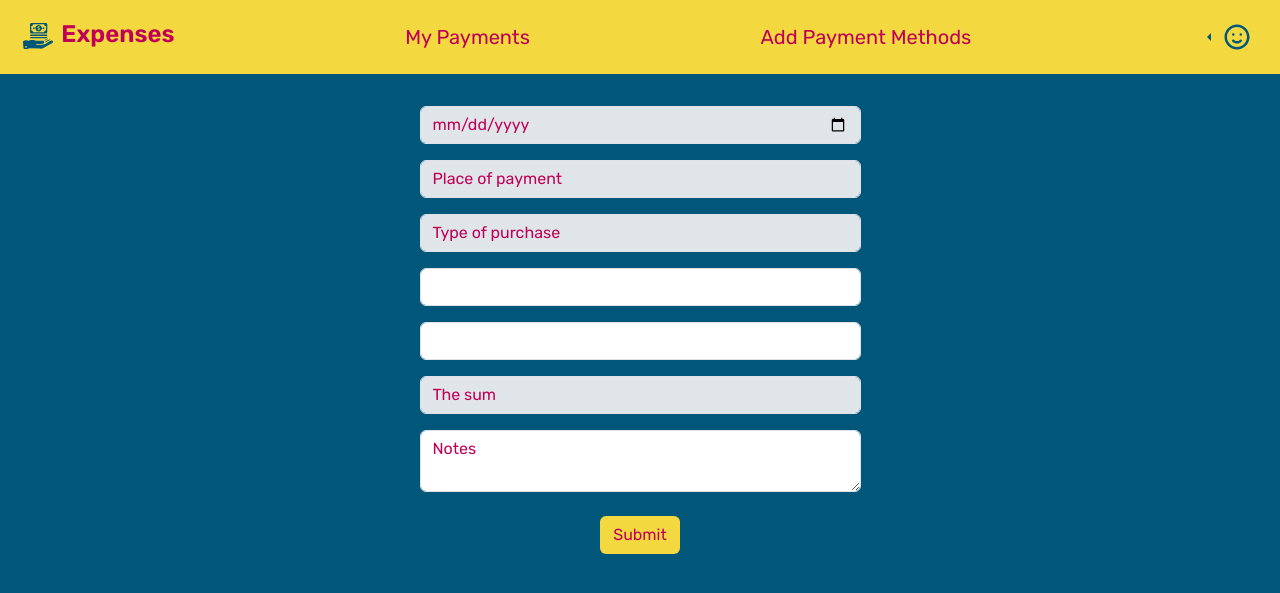
After one commit to basnaly/expenses, a Django app: page /create_payment in a window 1280 px wide. The commit adds this page. Shown: the top 593 px of the page. Run offline with Django 4.2, Linux system fonts and the light colour scheme; the visitor is signed in with stand-in values (Sample User, id 1); data comes from the database, SQL or seed files in the repository; lists and menus that the app fills with data are empty.

Commit message:
Add payment model and form, create_payment function method get, payment.html file, styling

```diff
--- a/expenses/forms.py
+++ b/expenses/forms.py
@@ -34,3 +34,13 @@ class ProfileForm(forms.Form):
     current_password = forms.CharField(widget=forms.PasswordInput(attrs={'placeholder': 'Current Password', 'class': 'form-control'}), label='', validators=[password_validation.validate_password])
     new_password = forms.CharField(widget=forms.PasswordInput(attrs={'placeholder': 'New Password', 'class': 'form-control'}), label='',required=False, validators=[password_validation.validate_password])
     confirmation = forms.CharField(widget=forms.PasswordInput(attrs={'placeholder': 'Confirmtion', 'class': 'form-control'}), label='', required=False, validators=[password_validation.validate_password])
+
+
+class PaymentForm(forms.Form):
+    payment_date = forms.DateField(widget=forms.DateInput(attrs={'type': 'date', 'class': 'form-control mb-3'}), label='')
+    place = forms.CharField(widget=forms.TextInput(attrs={'placeholder': 'Place of payment', 'class': 'form-control mb-3'}), label='')
+    purchase_type = forms.CharField(widget=forms.TextInput(attrs={'placeholder': 'Type of purchase', 'class': 'form-control mb-3'}), label='')
+    credit_card =forms.CharField(widget=forms.Select(attrs={'placeholder': 'Select the credit card', 'class': 'form-control mb-3'}, choices=[]), label='')
+    cash = forms.CharField(widget=forms.Select(attrs={'placeholder': 'Select the type of cash', 'class': 'form-control mb-3'}, choices=[]), label='')
+    amount = forms.FloatField(widget=forms.NumberInput(attrs={'placeholder': 'The sum', 'class': 'form-control mb-3'}), label='')
+    note = forms.CharField(widget=forms.Textarea(attrs={'placeholder': 'Notes', 'rows': 2, 'class': 'form-control'}), label='')
--- a/expenses/models.py
+++ b/expenses/models.py
@@ -25,3 +25,17 @@ class Cash(models.Model):
 
     def __str__(self):
         return f"{self.currency}, {self.reminder}, {self.owner}"
+
+
+class Payment(models.Model):
+    payment_date = models.DateField()
+    place = models.CharField(max_length=128)
+    purchase_type = models.CharField(max_length=128)
+    credit_card = models.ForeignKey(CreditCard, on_delete=models.PROTECT, related_name="credit_cards")
+    cash = models.ForeignKey(Cash, on_delete=models.PROTECT, related_name="cash_items")
+    amount = models.FloatField()
+    note = models.CharField(max_length=512)
+    owner = models.ForeignKey(User, on_delete=models.CASCADE, related_name="payments")
+
+    def __str__(self):
+        return f"{self.payment_date}, {self.place}, {self.purchase_type}, {self.credit_card}, {self.cash}, {self.amount}, {self.note}, {self.owner}"
--- a/expenses/static/add_payment_method.js
+++ b/expenses/static/add_payment_method.js
@@ -267,6 +267,11 @@ function deleteCash(cash_id) {
 
 function displayEditCashForm(cash_id, cash_currency, cash_reminder) {
 
+    const exsistingForm = document.getElementById('edit-cash');
+    if (exsistingForm) {
+        exsistingForm.remove();
+    }
+
     const parentElement = document.createElement('div');
     parentElement.className = 'd-flex flex-column border rounded-3 p-3';
     parentElement.id = 'edit-cash';
--- a/expenses/templates/expenses/layout.html
+++ b/expenses/templates/expenses/layout.html
@@ -43,7 +43,7 @@
                         {% if user.is_authenticated %}
 
                             <li class="nav-item">
-                                <a class="nav-link" href="#">My Payments</a>
+                                <a class="nav-link" href="{% url 'create_payment' %}">My Payments</a>
                             </li>
                             <li class="nav-item">
                                 <a class="nav-link" href="{% url 'add_payment_method' %}">Add Payment Methods</a>
--- /dev/null
+++ b/expenses/templates/expenses/payment.html
@@ -0,0 +1,22 @@
+{% extends 'expenses/layout.html' %}
+{% load static%}
+
+{% block body %}
+
+    <div class="container d-flex justify-content-center">
+
+        <form action="{% url 'create_payment' %}" method="post"
+            class="mt-3 d-flex flex-column align-items-center">
+            {% csrf_token %}
+            <div>
+                {{ form }}
+            </div>
+
+            <button class="btn mt-4" type="Submit">
+                Submit
+            </button>
+        </form>
+
+    </div>
+
+{% endblock %}
--- a/expenses/urls.py
+++ b/expenses/urls.py
@@ -21,5 +21,5 @@ urlpatterns = [
     path("edit_cash/<str:name>", views.edit_cash, name="edit_cash"),
     path("delete_cash/<str:name>", views.delete_cash, name="delete_cash"),
 
-
+    path("create_payment", views.create_payment, name="create_payment"),
 ]
--- a/expenses/views.py
+++ b/expenses/views.py
@@ -1,7 +1,7 @@
 from django.shortcuts import render
 from .models import User, CreditCard, Cash
 from django.contrib.auth import authenticate, login, logout
-from expenses.forms import RegisterForm, LoginForm, CreditCardForm, CashForm, ProfileForm
+from expenses.forms import RegisterForm, LoginForm, CreditCardForm, CashForm, ProfileForm, PaymentForm
 from django.http import HttpResponseRedirect, JsonResponse
 from django.urls import reverse
 from django.contrib import messages
@@ -347,3 +347,12 @@ def edit_cash(request, name):
     return JsonResponse({
         "message": f"Your {user_cash.currency} cash was successfully updated!"
     })
+
+
+@login_required
+def create_payment(request):
+    user = User.objects.get(id=request.user.id)
+    if request.method == 'GET':
+        return render(request, "expenses/payment.html", {
+            "form": PaymentForm
+        })
```
Also changed, not shown: expenses/migrations/0004_payment.py (added).
